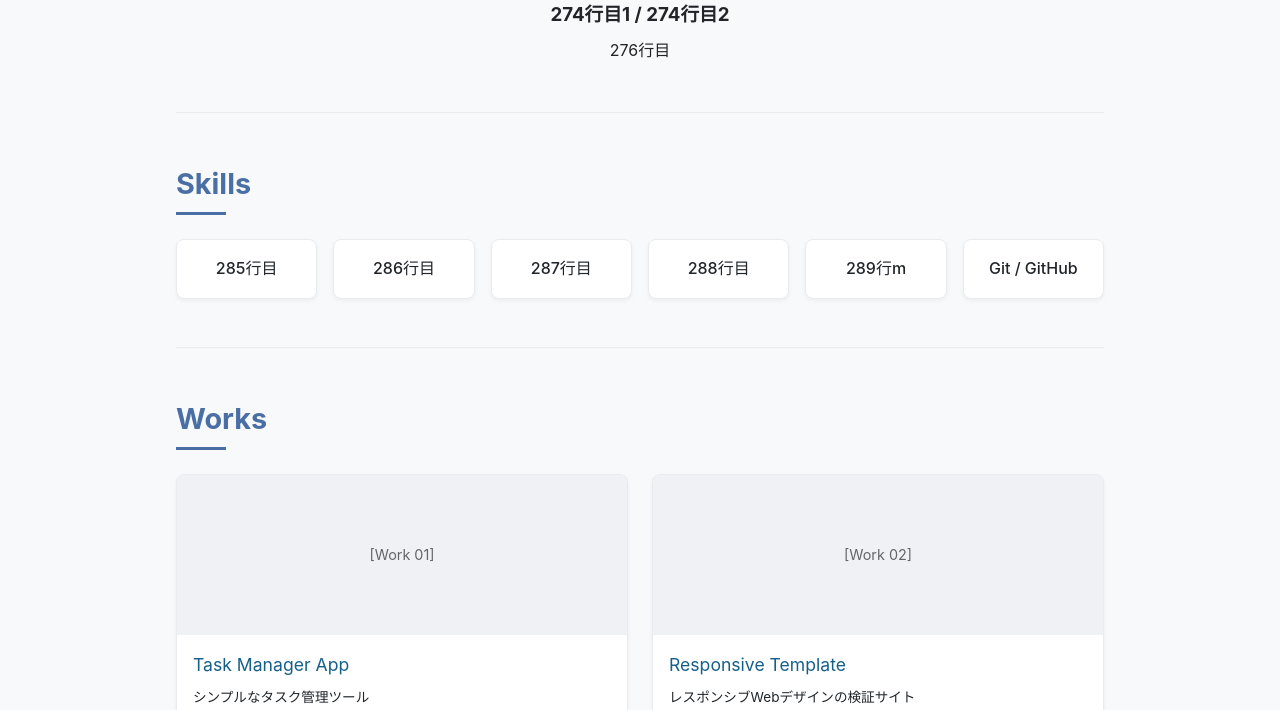
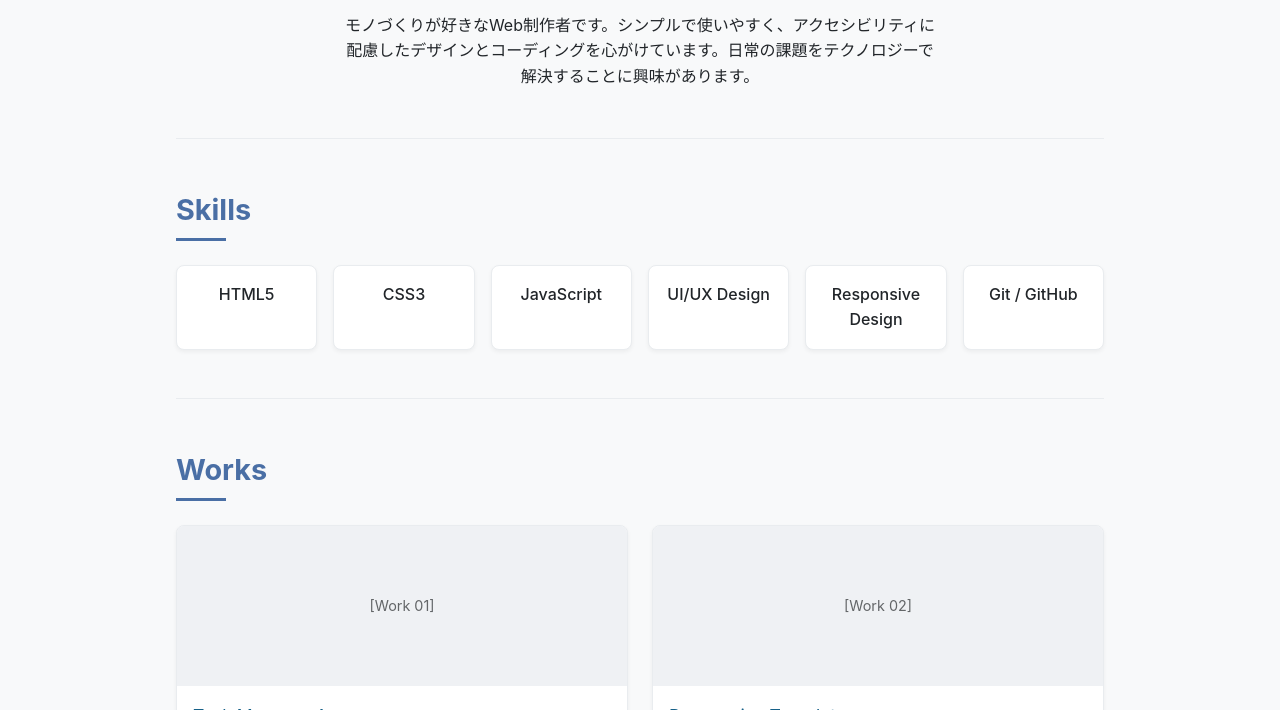
Before and after one commit to kikuchi615/myweb, a plain HTML site: page index.html in a window 1280 px wide. Shown: the part 390-1100 px from the top of the page. Drawn offline with Linux system fonts and the light colour scheme.

Commit message:
改良前

````diff
--- a/index.html
+++ b/index.html
@@ -1,4 +1,3 @@
-```html
 <!DOCTYPE html>
 <html lang="ja">
 <head>
@@ -271,9 +270,9 @@
             <div class="profile-box">
                 <div class="avatar-placeholder">User</div>
                 <div class="profile-text">
-                    <h3>274行目1 / 274行目2</h3>
+                    <h3>クリエイター / デベロッパー</h3>
                     <p style="margin-top: 0.5rem; max-width: 600px;">
-                        276行目
+                        モノづくりが好きなWeb制作者です。シンプルで使いやすく、アクセシビリティに配慮したデザインとコーディングを心がけています。日常の課題をテクノロジーで解決することに興味があります。
                     </p>
                 </div>
             </div>
@@ -282,11 +281,11 @@
         <section id="skills">
             <h2>Skills</h2>
             <div class="skills-grid">
-                <div class="skill-card">285行目</div>
-                <div class="skill-card">286行目</div>
-                <div class="skill-card">287行目</div>
-                <div class="skill-card">288行目</div>
-                <div class="skill-card">289行m</div>
+                <div class="skill-card">HTML5</div>
+                <div class="skill-card">CSS3</div>
+                <div class="skill-card">JavaScript</div>
+                <div class="skill-card">UI/UX Design</div>
+                <div class="skill-card">Responsive Design</div>
                 <div class="skill-card">Git / GitHub</div>
             </div>
         </section>
@@ -382,5 +381,3 @@
     </script>
 </body>
 </html>
-
-```
````
